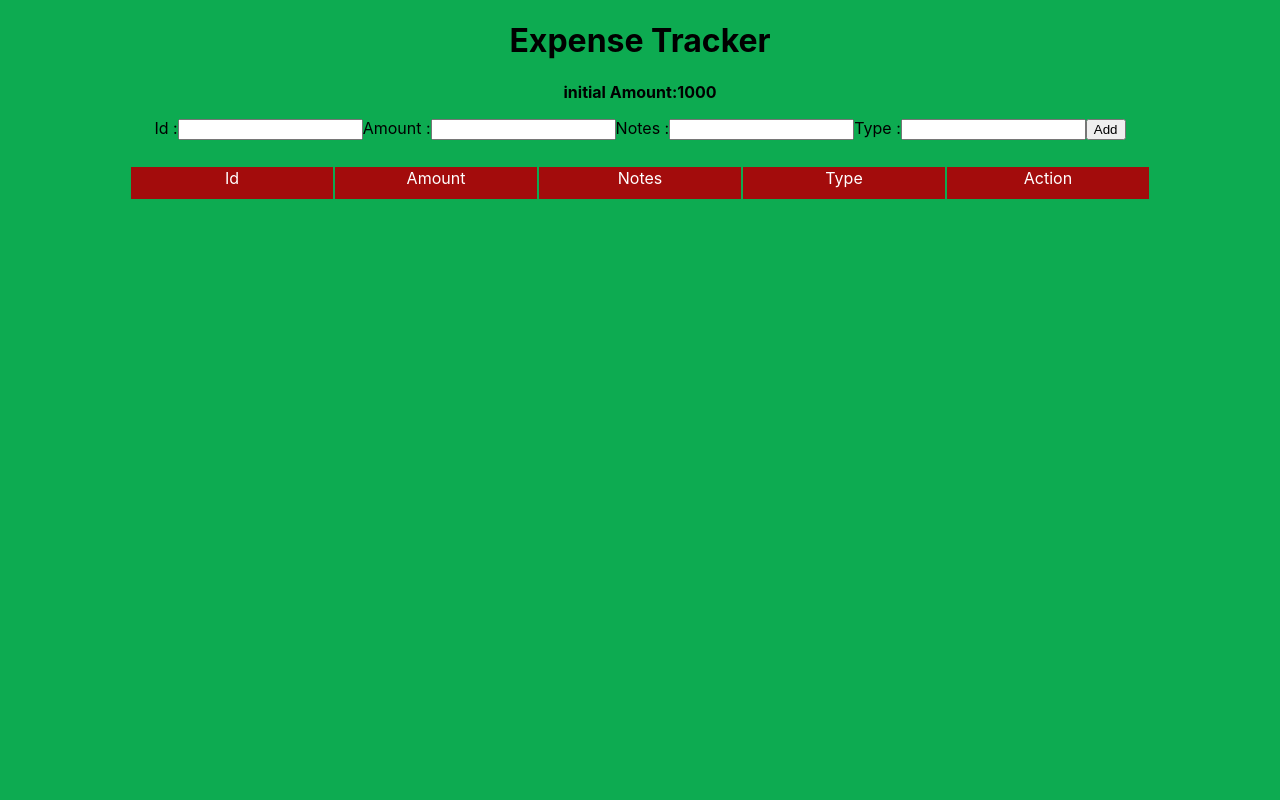
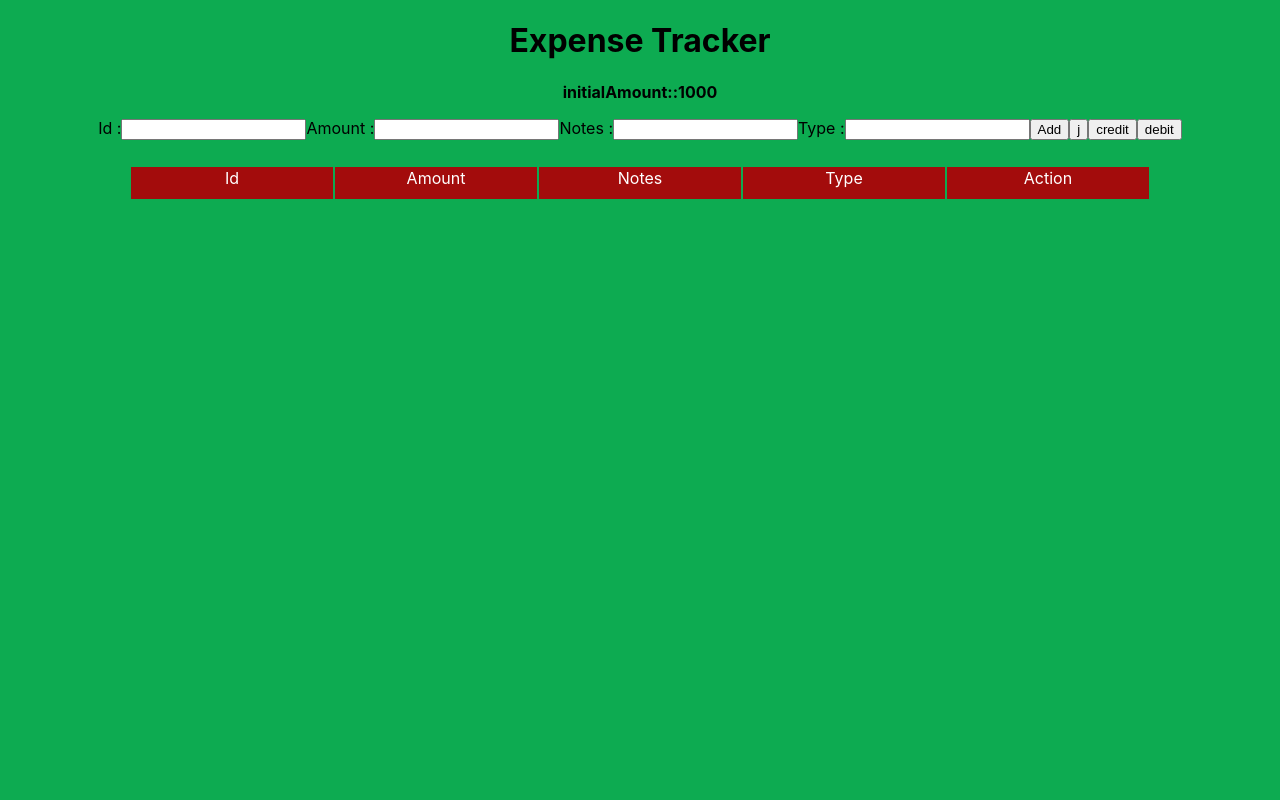
Before and after one commit to Ramya1520/React-project, a React (Create React App) app: page / in a window 1280 px wide. Shown: the top 800 px of the page. Built offline with nearby package versions, Linux system fonts and the light colour scheme.

Commit message:
rectified the bug raised on button click

```diff
--- a/src/component/Initialvalue.js
+++ b/src/component/Initialvalue.js
@@ -1,12 +1,11 @@
-import React from 'react';
-import {useState} from 'react';
+import React, { useState } from 'react';
+// import {useState} from 'react';
 function InitialValue(props){
-    const [initialAmount] = useState('1000')
-
-
-
+    const [initialAmount,setInitialAmount]=useState(props.initialAmount)
     return(
-        <p>initial Amount:<span>{initialAmount}</span></p>
+        <div>
+            <p>initialAmount::<span>{initialAmount}</span></p>
+        </div>
     )
 
 }
--- a/src/component/Input.jsx
+++ b/src/component/Input.jsx
@@ -19,6 +19,7 @@ function Crud() {
 
     const valSubmit = (event) => {
         event.preventDefault();
+        if (listVal.amount && listVal.notes && listVal.type) { setList([...list, listVal]) }
         if (listVal.id && listVal.amount && listVal.notes && listVal.type) { setList([...list, listVal]) }
         idRef.current.value=''
         amountRef.current.value = ''
@@ -35,20 +36,32 @@ function Crud() {
     }
     function updateData(updatedData) {
         console.log(updatedData, "CRUD")
+
         const newList = list.map((li, index) => (update === index ?
-            { ...li,id: updatedData.id,amount: updatedData.amount, notes: updatedData.notes, type: updatedData.type } : li))
+            { ...li, id: updatedData.id,amount: updatedData.amount, notes: updatedData.notes, type: updatedData.type } : li))
         setList(newList)
         setUpdate(-1)
+
     }
     const handleUpdate = (event) => {
         event.preventDefault();
     }
+    function detail(props){
+        console.log("@@@@@@@@@",val)
+    }
+    const val=1000
+    function credit (){
+
+        const length = list.length;
+        console.log("length:"+length)
+
+    }
+
     return (
         <div>
             <h1>Expense Tracker</h1>
-            <p><InitialValue/></p>
-
-            <form className="forms" onSubmit={valSubmit}>
+            <p><InitialValue  initialAmount={val}/></p>
+            <form className="forms" >
             <label>Id :</label>
             <input type="id" value={list.id}
               onChange={e => setListVal({ ...listVal, id: e.target.value })} ref={idRef} />
@@ -61,7 +74,11 @@ function Crud() {
                 <label>Type :</label>
                 <input type="text" value={list.type}
                     onChange={e => setListVal({ ...listVal, type: e.target.value })} ref={typeRef} />
-                <button type="submit">Add</button>
+
+                <button type="submit" onClick={valSubmit}>Add</button>
+                <button>j</button>
+                <button value={""} >credit</button>
+                <button type="debit" value={""}>debit</button>
             </form>
             <div className="myTable">
                 <form onClick={handleUpdate}>
@@ -80,7 +97,6 @@ function Crud() {
                                         <td>{element.amount}</td>
                                         <td>{element.notes}</td>
                                         <td>{element.type}</td>
-
                                         <td>
                                             <button className="edit" onClick={() => handleEdit(index)}>Edit</button>
                                             <button className="delete" onClick={() => handleDelete(element.amount)}>Delete</button>
@@ -93,5 +109,6 @@ function Crud() {
             </div>
         </div>
     )
+
 }
 export default Crud
--- a/src/component/Update.js
+++ b/src/component/Update.js
@@ -1,4 +1,5 @@
 import React, { useEffect, useState } from "react"
+// import InitialValue from "./Initialvalue";
 
 function EditList(props) {
     const [updateState, setUpdateState] = useState({
@@ -29,5 +30,6 @@ function EditList(props) {
             <td><button type="submit" onClick={() => props.update(updateState)}>Update</button></td>
         </tr>
     )
+
 }
 export default EditList
--- a/src/index.js
+++ b/src/index.js
@@ -3,13 +3,13 @@ import ReactDOM from 'react-dom/client';
 import './index.css';
 import App from './App';
 import reportWebVitals from './reportWebVitals';
-import InitialValue from './component/Initialvalue';
+// import InitialValue from './component/Initialvalue';
 
 const root = ReactDOM.createRoot(document.getElementById('root'));
 root.render(
   <React.StrictMode>
     <App />
-    <InitialValue/>
+
   </React.StrictMode>
 );
 
```
